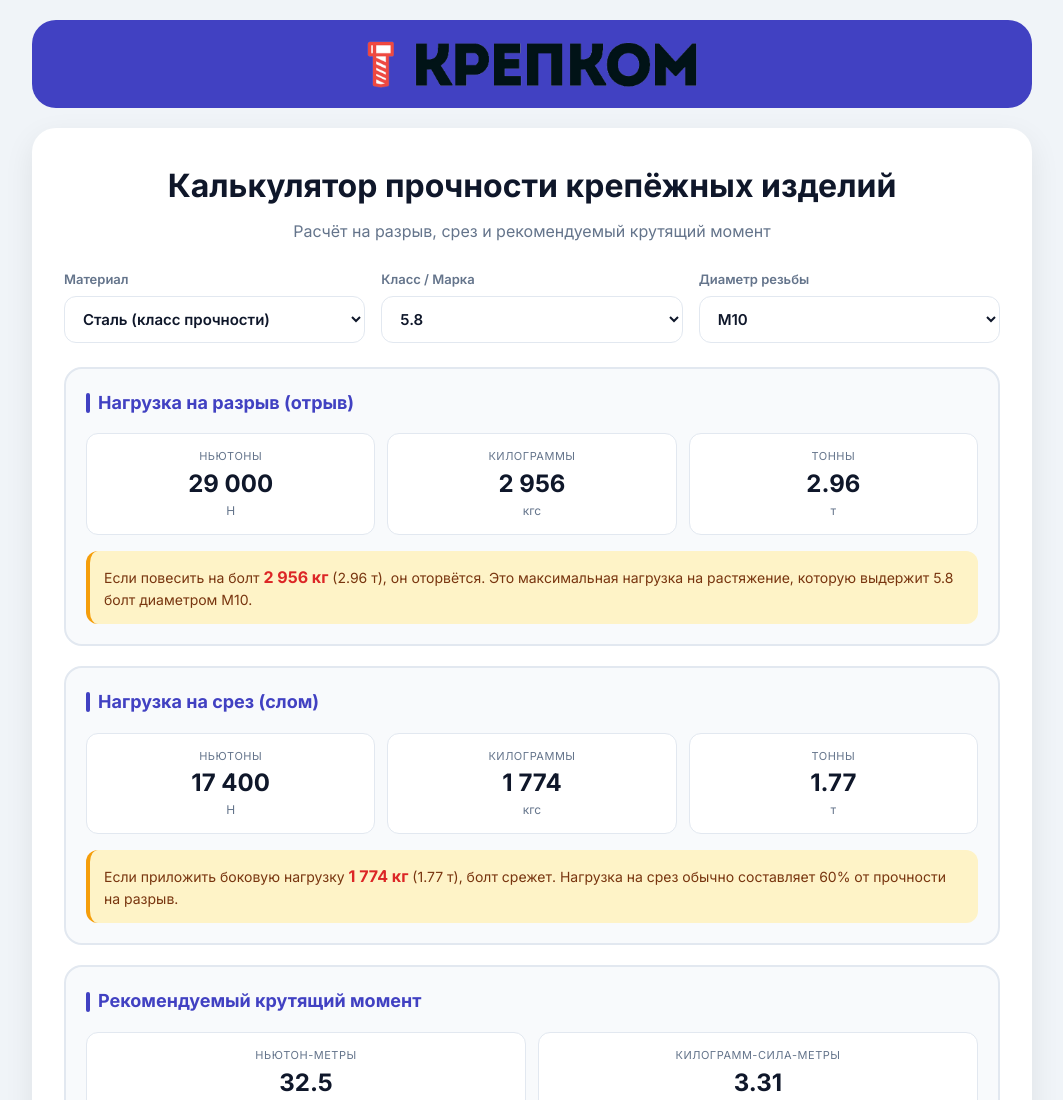
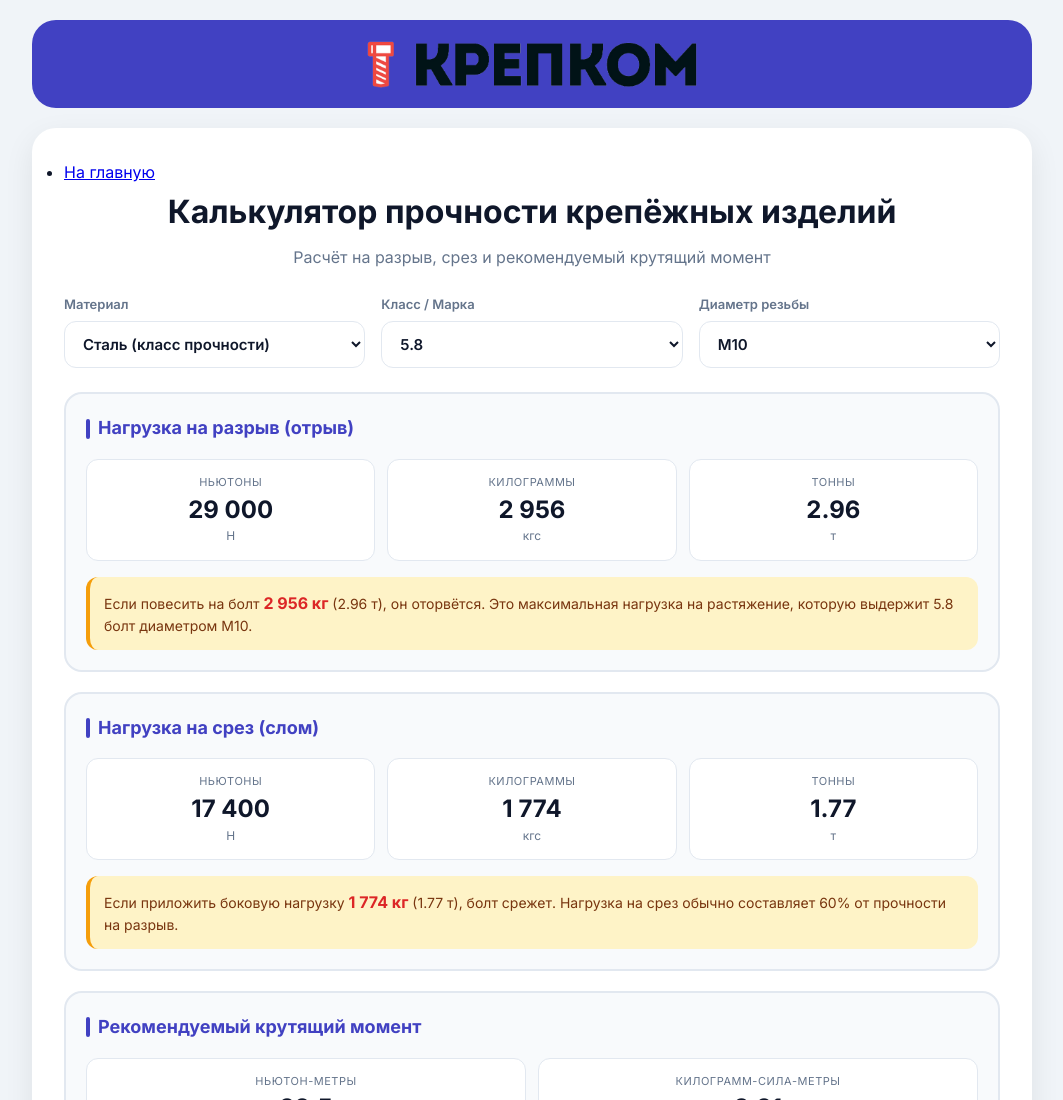
Before and after one commit to justaddresssss-hue/-calc_torq, a plain HTML site: page index.html in a window 1280 px wide. Shown: the top 1100 px of the page, without its empty margins (108-1171 px from the left). Drawn offline with Linux system fonts and the light colour scheme.

Commit message:
Update index.html

```diff
--- a/index.html
+++ b/index.html
@@ -30,6 +30,12 @@
     </header>
 
     <main class="calc-card">
+        <nav class="anchor-nav">
+            <ul>
+                <li><a href="https://justaddresssss-hue.github.io/main_page/">На главную</a></li>
+
+            </ul>
+        </nav>
         <h1 class="calc-title">Калькулятор прочности крепёжных изделий</h1>
         <p class="calc-subtitle">Расчёт на разрыв, срез и рекомендуемый крутящий момент</p>
 
```
